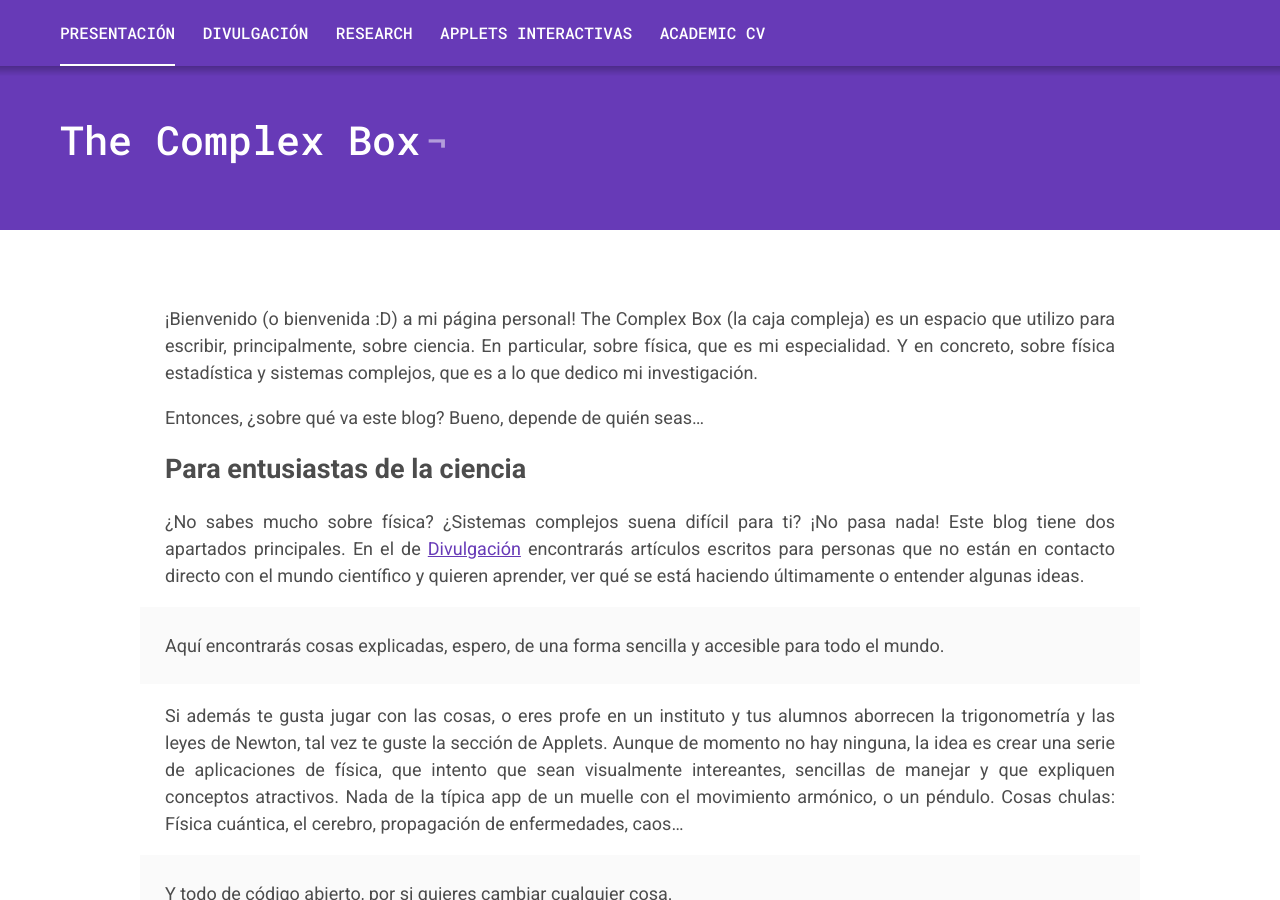
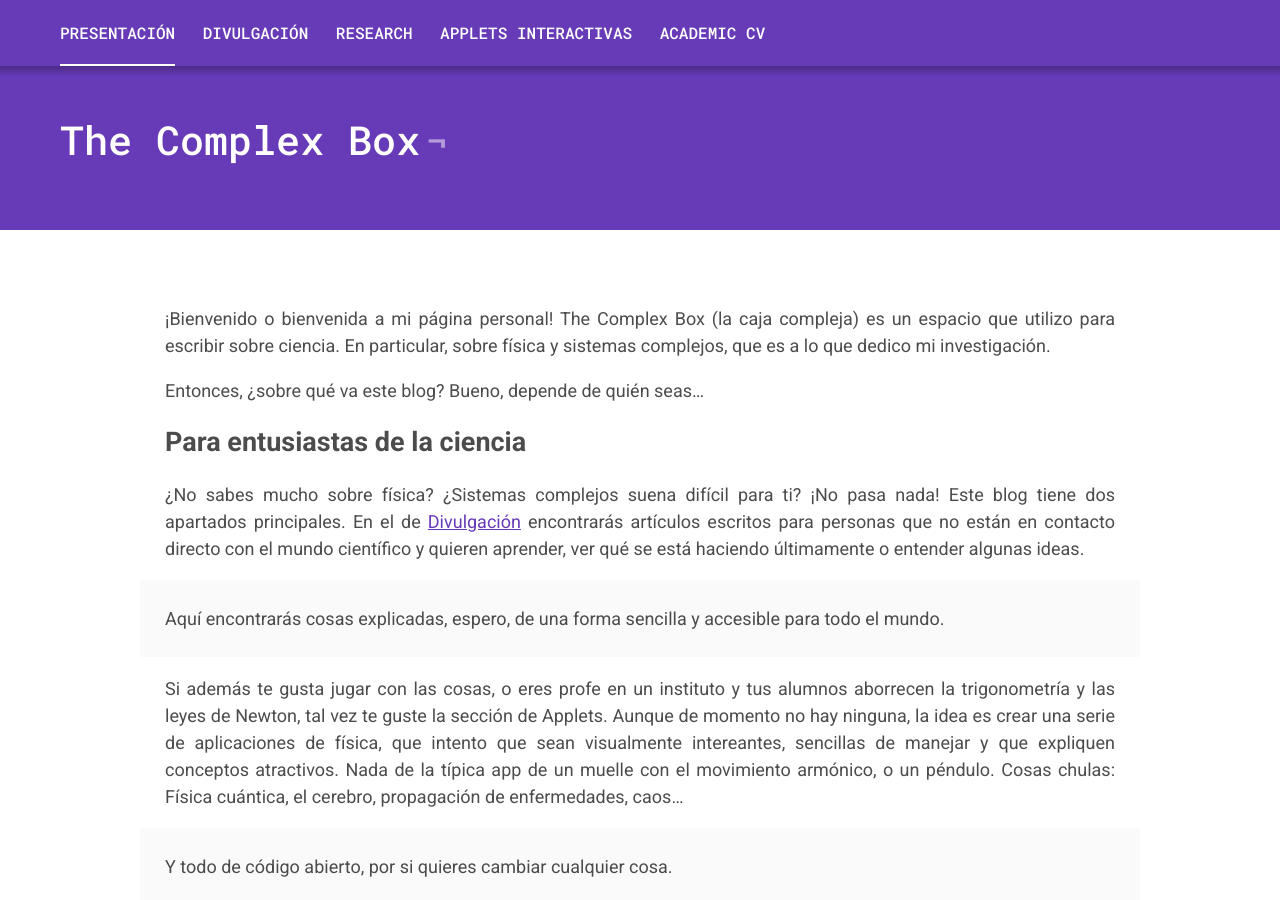
Before and after one commit to VictorSeven/VictorSeven.github.io, a Jekyll site: the page built from index.md, in a window 1280 px wide and 900 px high. Built offline with Jekyll 4.4.1, drawn with Linux system fonts in a browser that asks for light colours.

Commit message:
Fixed Mapachana's comment about the presentation

```diff
--- a/index.md
+++ b/index.md
@@ -3,7 +3,7 @@ layout: page
 title: The Complex Box
 ---
 
-¡Bienvenido (o bienvenida :D) a mi página personal! The Complex Box (la caja compleja) es un espacio que utilizo para escribir, principalmente, sobre ciencia. En particular, sobre física, que es mi especialidad. Y en concreto, sobre física estadística y sistemas complejos, que es a lo que dedico mi investigación.
+¡Bienvenido o bienvenida a mi página personal! The Complex Box (la caja compleja) es un espacio que utilizo para escribir sobre ciencia. En particular, sobre física y sistemas complejos, que es a lo que dedico mi investigación.
 
 Entonces, ¿sobre qué va este blog? Bueno, depende de quién seas...
 
```
